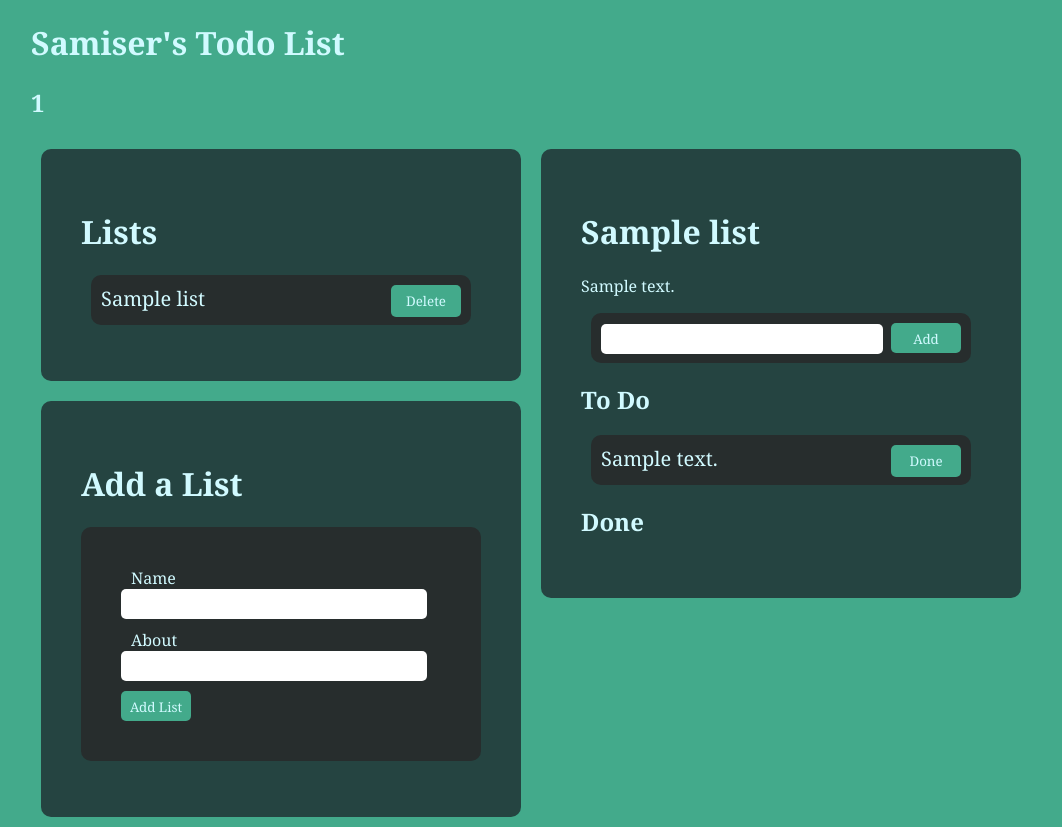
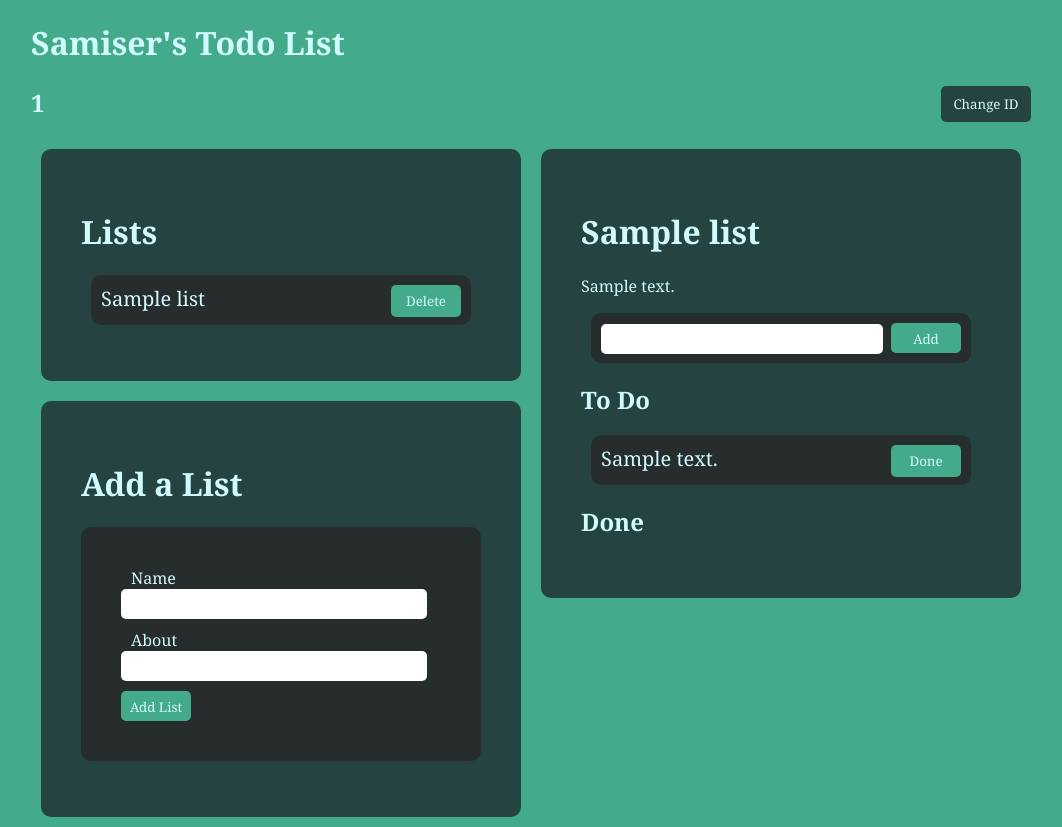
Before and after one commit to Samiser/django-todo-list, a Django app: template templates/todo/index.html in a window 1280 px wide. Shown: the whole page, without its empty margins (109-1171 px from the left). Run offline with Django 3.2, Linux system fonts and the light colour scheme; the template is opened without the code that fills it: most values are stand-ins (such as "Sample title", 1, 10 or a date in 2020).

Commit message:
added a change id button and changed css to use brightness to dim buttons

```diff
--- a/static/todo/css/style.css
+++ b/static/todo/css/style.css
@@ -1,9 +1,8 @@
 :root {
 	--bg-1: #43aa8b;
-	--bg-1-dim: #2a9374;
 	--bg-2: #254441;
+	--bg-3: #272d2d;
 	--fg-1: #d1faff;
-	--bg-3: #272d2d;
 }
 
 body {
@@ -37,8 +36,15 @@ button {
 }
 
 button:hover {
-	background-color: var(--bg-1-dim);
+	filter: brightness(0.9);
 	cursor: pointer;
+}
+
+#change_id {
+	width: 90px;
+	height: 36px;
+	background-color: var(--bg-2);
+	color: var(--fg-1);
 }
 
 input {
@@ -65,7 +71,7 @@ label {
 }
 
 #add_item_submit:hover {
-	background-color: var(--bg-1-dim);
+	filter: brightness(0.9);
 	cursor: pointer;
 }
 
@@ -159,7 +165,7 @@ label {
 }
 
 .form_list li input#submit:hover {
-	background-color: var(--bg-1-dim);
+	filter: brightness(0.9);
 	cursor: pointer;
 }
 
--- a/templates/todo/index.html
+++ b/templates/todo/index.html
@@ -9,7 +9,7 @@
 <body>
 <div id='wrapper'>
 	<h1>Samiser's Todo List</h1>
-	<h2>{{ id }}</h2>
+	<h2>{{ id }} <a href="{% url 'todo:login' %}"><button id="change_id">Change ID</button></a></h2>
 	<div class='content left' id="list_list">
 		{% include 'todo/list_list.html' %}
 	</div>
```
